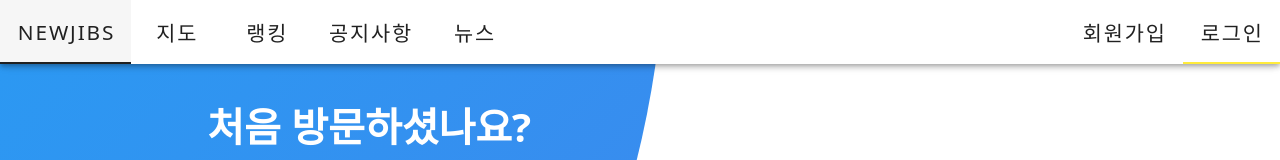
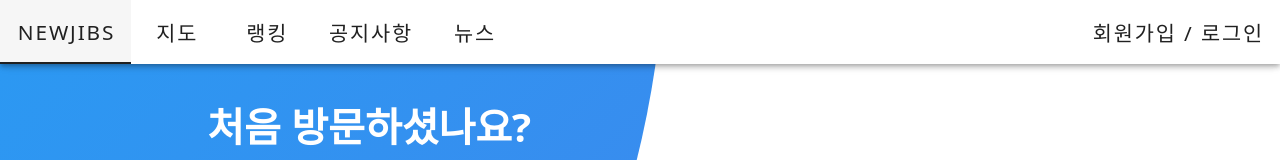
Before and after one commit to NewJibs/newjibs-fe, a Vue app: page /user/login in a window 1280 px wide. Shown: the top 160 px of the page. Built offline with nearby package versions, Linux system fonts and the light colour scheme; no server answers.

Commit message:
style : 회원가입 / 로그인 한 창으로 변경

```diff
--- a/src/components/common/TheNavBar.vue
+++ b/src/components/common/TheNavBar.vue
@@ -11,9 +11,9 @@
         <v-tab class="app-tab" :to="{ name: 'news' }">뉴스</v-tab>
       </v-tabs>
       <v-spacer></v-spacer>
-      <v-tabs background-color="primary" slider-color="yellow" class="app-bar-tab">
-        <v-tab class="app-tab" :to="{ name: 'user-signup' }">회원가입</v-tab>
-        <v-tab class="app-tab" :to="{ name: 'user-login' }">로그인</v-tab>
+      <v-tabs background-color="primary" slider-color="transparent" class="app-bar-tab">
+        <!-- <v-tab class="app-tab" :to="{ name: 'user-signup' }">회원가입</v-tab> -->
+        <v-tab class="app-tab" :to="{ name: 'user-login' }">회원가입 / 로그인</v-tab>
       </v-tabs>
     </v-app-bar>
   </v-app>
--- a/src/components/user/SignIn.vue
+++ b/src/components/user/SignIn.vue
@@ -85,6 +85,7 @@ onMounted(() => {
           </div>
           <div class="input-field">
             <i class="fas fa-lock"></i>
+            <!-- 1999-10-04형태로 줘야함 -->
             <input type="text" placeholder="Birth" v-model="signupBirth" />
           </div>
           <input type="submit" value="signup" class="btn solid" @click="signup" />
```
